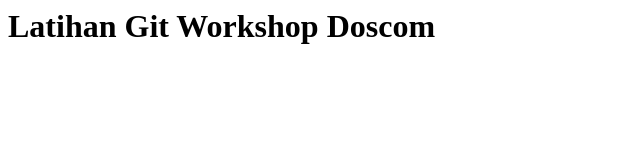
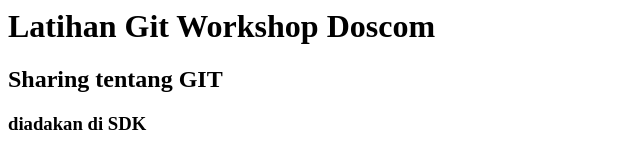
Before and after one commit to ahmadrizal1297/latgit, a plain HTML site: page index.html in a window 1280 px wide. Shown: the whole page, without its empty margins (0-640 px from the left). Drawn offline with Linux system fonts and the light colour scheme.

Commit message:
lokasi sharing git

```diff
--- a/index.html
+++ b/index.html
@@ -4,5 +4,7 @@
   </head>
   <body>
     <h1>Latihan Git Workshop Doscom</h1>
+    <h2>Sharing tentang GIT</h2>
+    <h3>diadakan di SDK</h3>
   </body>
 </html>
```
